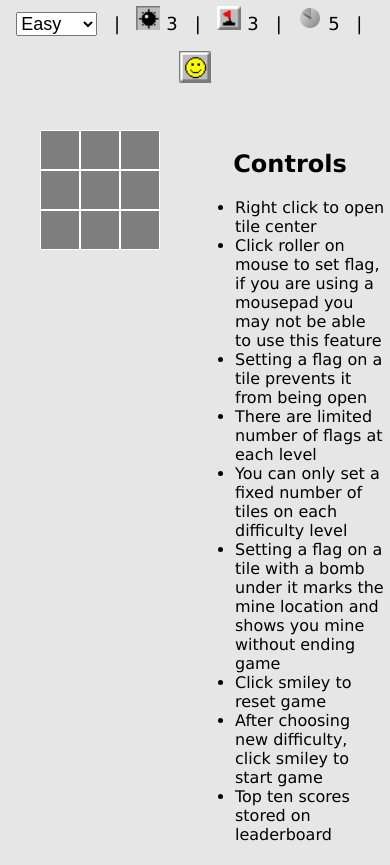
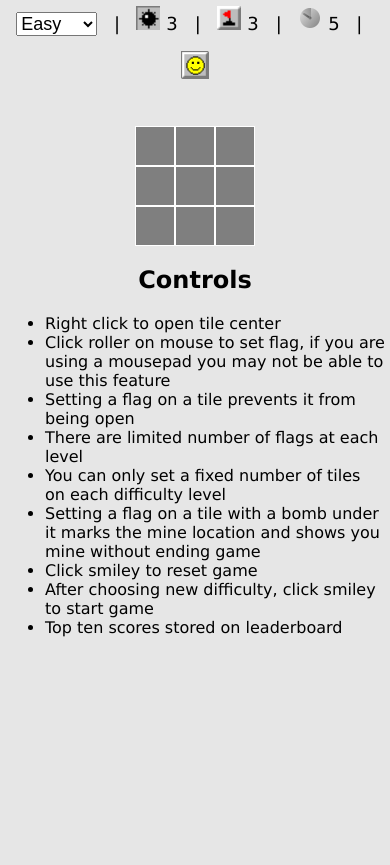
Before and after one commit to Foyin/Minesweeper, a website: page index.html in a window 390 px wide. Shown: the part 75-940 px from the top of the page. After the commit the page ends 844 px from the top, so only its background shows below. Drawn offline with Linux system fonts and the light colour scheme.

Commit message:
added code to fit in both mobile and pc view

```diff
--- a/public/css/style.css
+++ b/public/css/style.css
@@ -22,11 +22,9 @@ html{
 }
 
 #minefield {
-    width: 95vw;
     margin: 0px auto;
     position: relative;
     background-color: rgb(230, 230, 230);
-    width: 100%;
 }
 
 canvas {
@@ -110,15 +108,13 @@ canvas {
 }
 
 #smiley{
-    width: 32px;
-    height: 32px;
+    width: 28px;
+    height: 28px;
     margin: auto;
 }
 
 .smiley {
     margin:auto;
-    width: 22px;
-    height: 22px;
     background-image: url("../images/face_up.png");
     background-position: center;
     background-size: contain;
@@ -156,7 +152,7 @@ select{
 
 #gameArea{
     display: grid;
-    grid-template-columns: repeat(auto-fit, minmax(10rem, 2fr));
+    grid-template-columns: repeat(auto-fit, minmax(20rem, 2fr));
     padding: 5px;
 }
 
```
